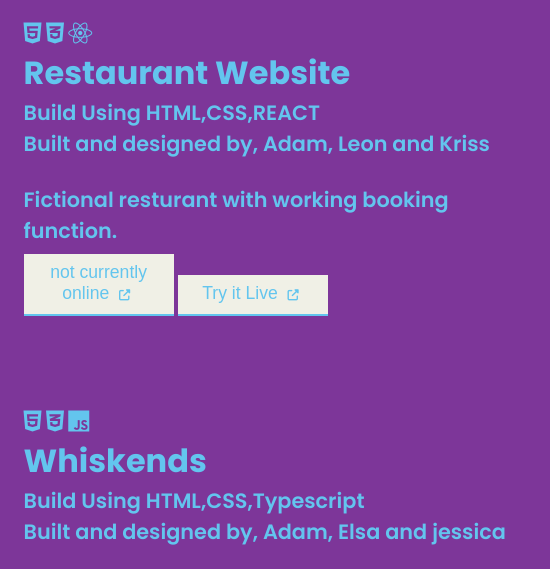
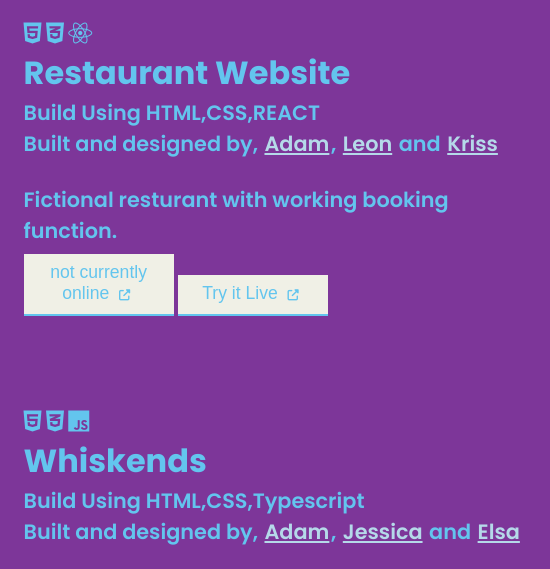
Before and after one commit to Adamwadin/Portfolio-AW-Updated, a website built with Vite: page Portfolio-AW/index.html in a window 1280 px wide. Shown: the part 3440-4009 px from the top of the page, 564-1114 px from the left. Built offline with nearby package versions, Linux system fonts and the light colour scheme.

Commit message:
github libnks

```diff
--- a/Portfolio-AW/index.html
+++ b/Portfolio-AW/index.html
@@ -223,7 +223,17 @@
               <i class="fab fa-react"></i>
               <h2>Restaurant Website</h2>
               <p>Build Using HTML,CSS,REACT</p>
-              <p>Built and designed by, Adam, Leon and Kriss</p>
+              <p>
+                Built and designed by,
+                <a id="githubLink" href="https://github.com/Adamwadin">Adam</a>,
+                <a id="githubLink" href="https://github.com/leonsedvall"
+                  >Leon</a
+                >
+                and
+                <a id="githubLink" href="https://github.com/silvertejp89"
+                  >Kriss</a
+                >
+              </p>
               <br />
               <p>Fictional resturant with working booking function.</p>
               <button>
@@ -249,7 +259,17 @@
               <i class="fab fa-js"></i>
               <h2>Whiskends</h2>
               <p>Build Using HTML,CSS,Typescript</p>
-              <p>Built and designed by, Adam, Elsa and jessica</p>
+              <p>
+                Built and designed by,
+                <a id="githubLink" href="https://github.com/Adamwadin">Adam</a>,
+                <a id="githubLink" href="https://github.com/Response201"
+                  >Jessica</a
+                >
+                and
+                <a id="githubLink" href="https://github.com/ElsaEriksson"
+                  >Elsa</a
+                >
+              </p>
               <br />
               <p>
                 Fictional e-commerce subcription service with working
--- a/Portfolio-AW/style.css
+++ b/Portfolio-AW/style.css
@@ -518,6 +518,11 @@ header {
 .contact-content a:hover {
   color: #f0f0e6;
 }
+#githubLink {
+  color: #b5d9e9;
+  padding: 0.1rem;
+  transition: 0.3s ease-in-out;
+}
 
 @media (max-width: 500px) {
   html {
```
